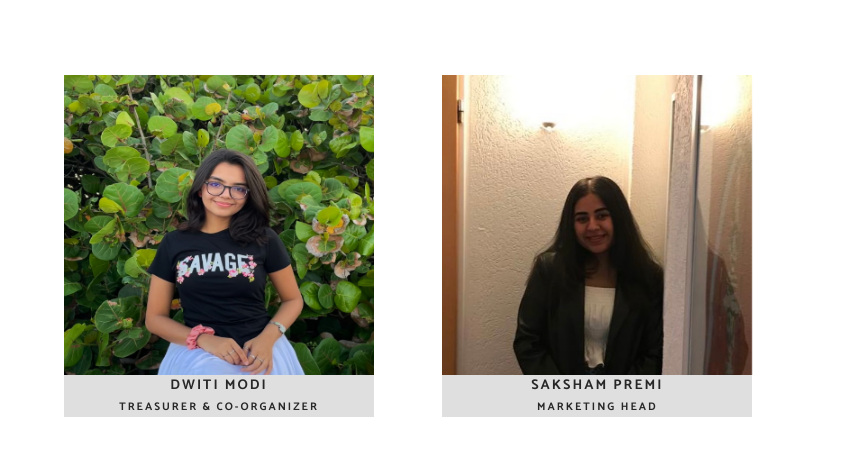
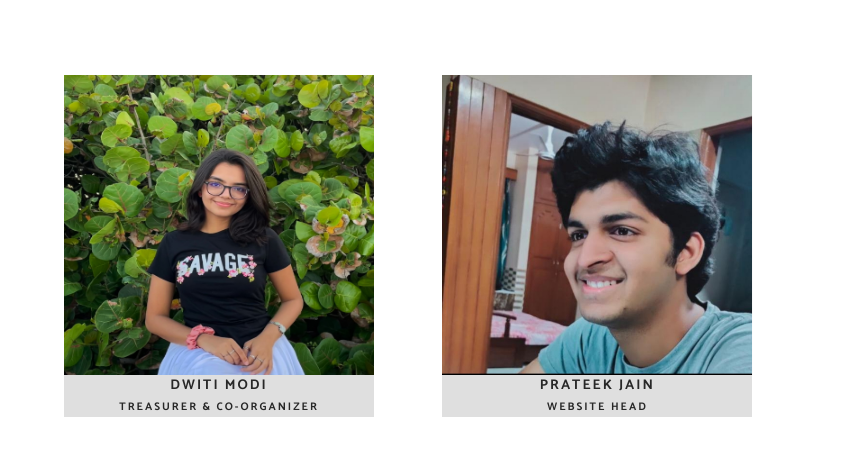
Before and after one commit to PrateekShakya29/TEDxShivNadarUniversity2022, a website: page our-team/index.html in a window 1280 px wide. Shown: the part 868-1335 px from the top of the page, 421-1280 px from the left. Drawn offline with Linux system fonts and the light colour scheme.

Commit message:
fix: changes in team page

```diff
--- a/our-team/index.html
+++ b/our-team/index.html
@@ -176,6 +176,15 @@
             <div class="member-desc">
                 <h4 class="font-family-alt font-weight-700 letter-spacing-2 text-gray-dark-2 text-medium text-uppercase">Dwiti Modi</h4>
                 <h5 class="font-family-alt font-weight-700 letter-spacing-2 text-gray-dark-2 text-small text-uppercase">Treasurer & Co-Organizer</h5>
+            </div>
+          </div>
+          <div class="member-card margin-3">
+            <div class="member-image">
+              <img src="../res/images/team/Prateek Jain_Website Lead.jpeg" alt="" />
+            </div>
+            <div class="member-desc">
+                <h4 class="font-family-alt font-weight-700 letter-spacing-2 text-gray-dark-2 text-medium text-uppercase">Prateek Jain</h4>
+                <h5 class="font-family-alt font-weight-700 letter-spacing-2 text-gray-dark-2 text-small text-uppercase">Website Head</h5>
             </div>
           </div>
           <div class="member-card margin-3">
```
Also changed, not shown: res/images/team/Prateek Jain_Website Lead.jpeg (added).
